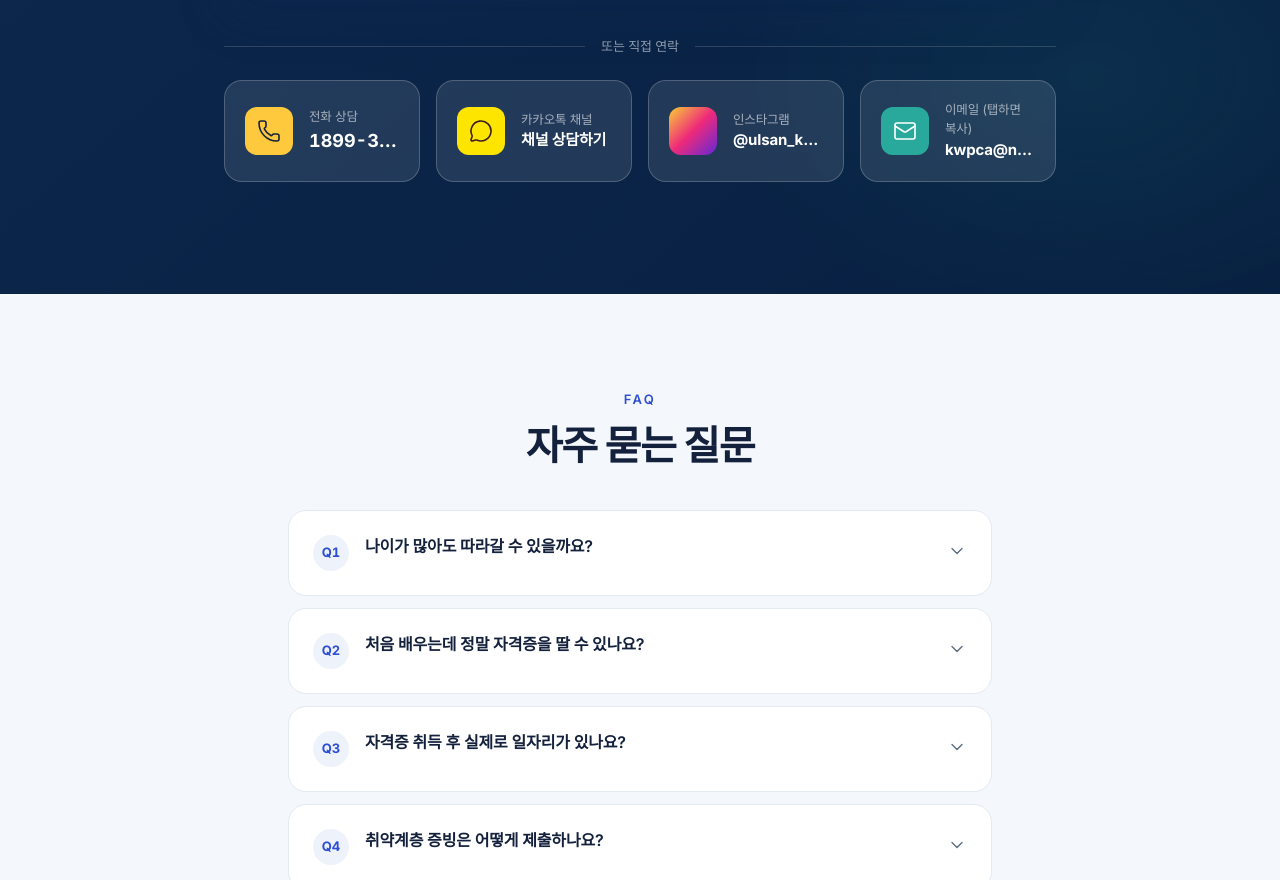
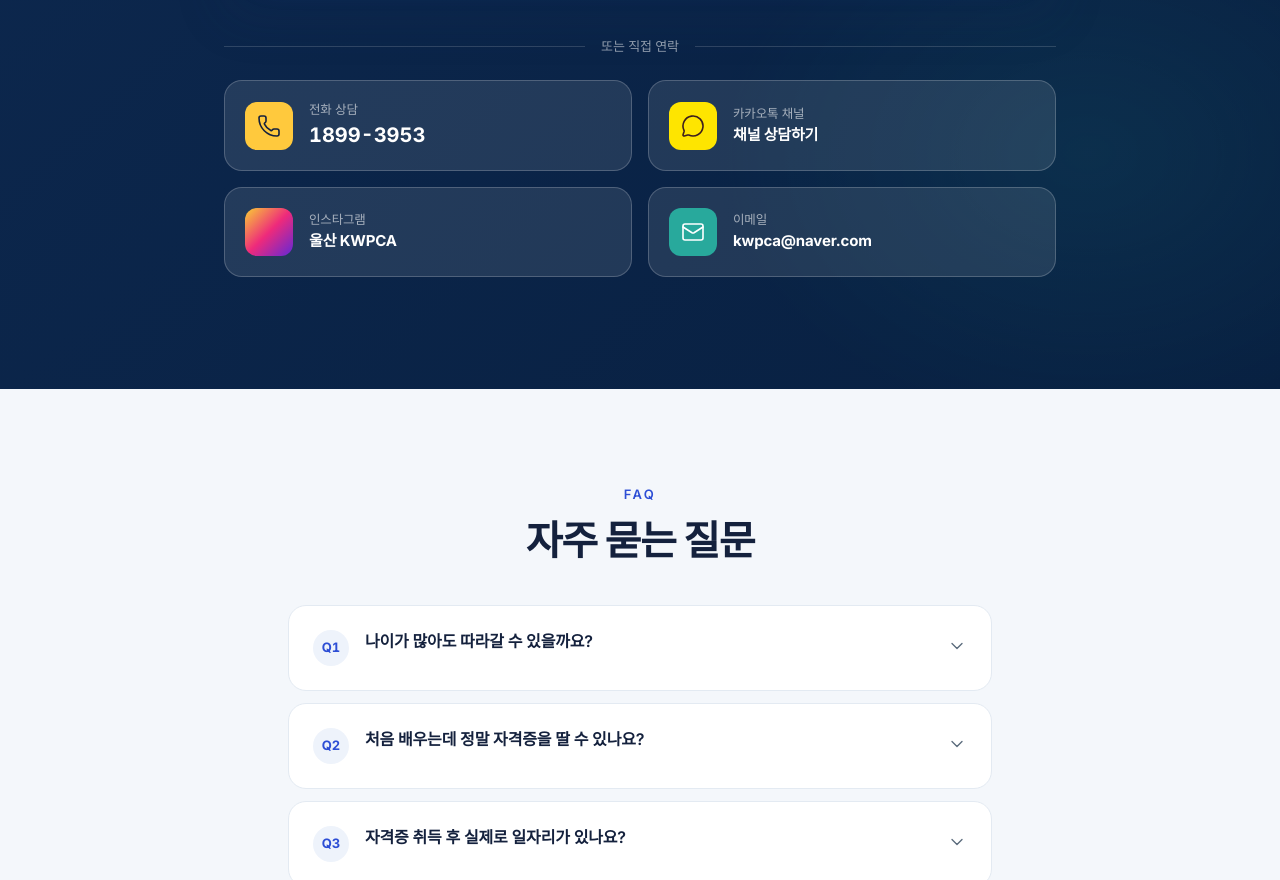
Before and after one commit to leesin1716-byte/water-pipe-landing, a plain HTML site: page index.html in a window 1280 px wide. Shown: the part 6373-7253 px from the top of the page. Drawn offline with nearby package versions, Linux system fonts and the light colour scheme; some icons are missing; a web font is replaced by a local one.

Commit message:
Redesign contact grid to 2x2; fix truncation; clean up labels

```diff
--- a/index.html
+++ b/index.html
@@ -862,33 +862,33 @@
       <div class="flex items-center gap-4 text-white/55 text-[13px] mb-6">
         <span class="flex-1 h-px bg-white/15"></span> 또는 직접 연락 <span class="flex-1 h-px bg-white/15"></span>
       </div>
-      <div class="grid grid-cols-2 lg:grid-cols-4 gap-4">
-        <a href="tel:1899-3953" class="bg-white/10 hover:bg-white/15 border border-white/20 rounded-[18px] p-5 flex items-center gap-4 transition">
+      <div class="grid grid-cols-2 gap-4">
+        <div class="bg-white/10 hover:bg-white/15 border border-white/20 rounded-[18px] p-5 flex items-center gap-4 transition">
           <div class="w-12 h-12 rounded-xl bg-gold text-ink flex items-center justify-center shrink-0"><i data-lucide="phone" class="w-6 h-6"></i></div>
-          <div class="min-w-0">
+          <div>
             <div class="text-[12.5px] text-white/60">전화 상담</div>
-            <div class="font-bold text-[18px] num truncate">1899-3953</div>
+            <div class="font-bold text-[20px] num">1899-3953</div>
           </div>
-        </a>
+        </div>
         <a href="https://pf.kakao.com/_LuZxdn" target="_blank" rel="noopener" class="bg-white/10 hover:bg-white/15 border border-white/20 rounded-[18px] p-5 flex items-center gap-4 transition">
           <div class="w-12 h-12 rounded-xl bg-[#FEE500] flex items-center justify-center shrink-0"><i data-lucide="message-circle" class="w-6 h-6 text-[#3C1E1E]"></i></div>
-          <div class="min-w-0">
+          <div>
             <div class="text-[12.5px] text-white/60">카카오톡 채널</div>
             <div class="font-bold text-[15px]">채널 상담하기</div>
           </div>
         </a>
         <a href="https://www.instagram.com/ulsan_kwpca" target="_blank" rel="noopener" class="bg-white/10 hover:bg-white/15 border border-white/20 rounded-[18px] p-5 flex items-center gap-4 transition">
           <div class="w-12 h-12 rounded-xl flex items-center justify-center shrink-0" style="background:linear-gradient(135deg,#f9ce34,#ee2a7b,#6228d7)"><i data-lucide="instagram" class="w-6 h-6 text-white"></i></div>
-          <div class="min-w-0">
+          <div>
             <div class="text-[12.5px] text-white/60">인스타그램</div>
-            <div class="font-bold text-[15px] truncate">@ulsan_kwpca</div>
+            <div class="font-bold text-[15px]">울산 KWPCA</div>
           </div>
         </a>
-        <button id="emailCopyBtn" onclick="navigator.clipboard.writeText('kwpca@naver.com').then(()=>showToast('이메일 주소가 복사되었습니다.'))" class="bg-white/10 hover:bg-white/15 border border-white/20 rounded-[18px] p-5 flex items-center gap-4 transition w-full text-left cursor-pointer">
+        <button onclick="navigator.clipboard.writeText('kwpca@naver.com').then(()=>showToast('이메일 주소가 복사되었습니다.'))" class="bg-white/10 hover:bg-white/15 border border-white/20 rounded-[18px] p-5 flex items-center gap-4 transition w-full text-left cursor-pointer">
           <div class="w-12 h-12 rounded-xl bg-teal flex items-center justify-center shrink-0"><i data-lucide="mail" class="w-6 h-6 text-white"></i></div>
-          <div class="min-w-0">
-            <div class="text-[12.5px] text-white/60">이메일 (탭하면 복사)</div>
-            <div class="font-bold text-[15px] truncate">kwpca@naver.com</div>
+          <div>
+            <div class="text-[12.5px] text-white/60">이메일</div>
+            <div class="font-bold text-[15px]">kwpca@naver.com</div>
           </div>
         </button>
       </div>
```
